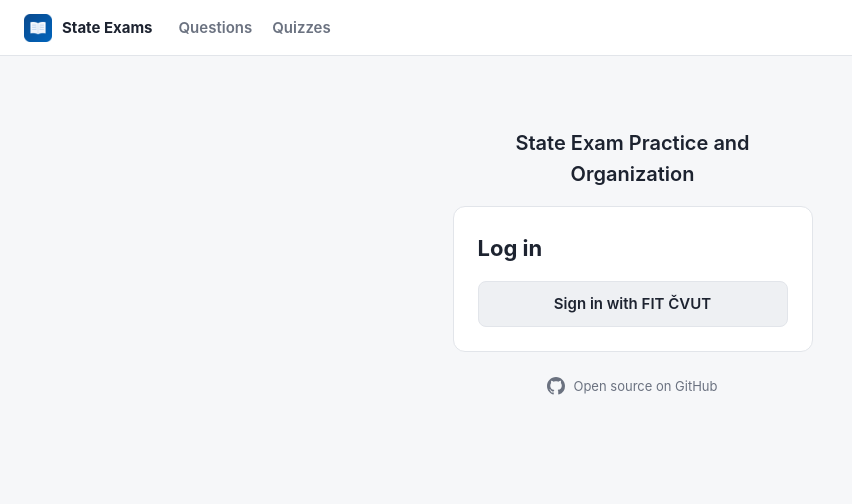
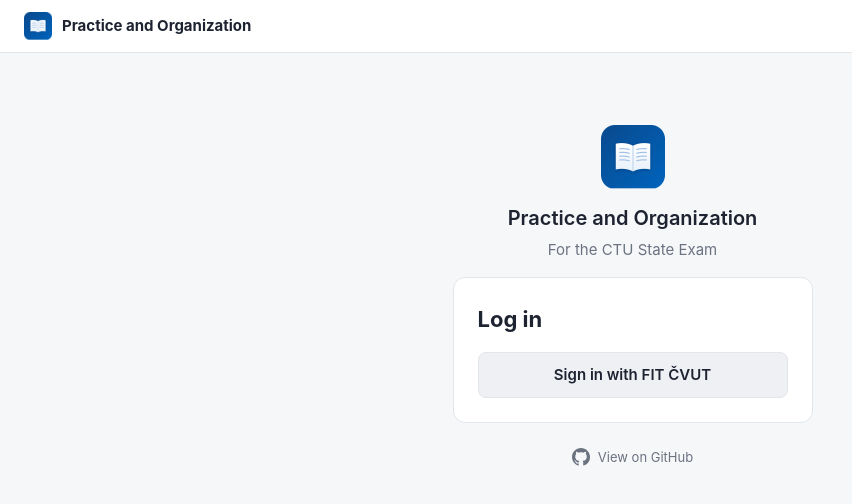
Before and after one commit to YannickGibson/ctu-state-exam, a React (Vite) app in the folder client/: page /login in a window 1280 px wide. Shown: the top 504 px of the page, without its empty margins (0-852 px from the left). Built offline with nearby package versions, Linux system fonts and the light colour scheme; no server answers.

Commit message:
UI Updates

```diff
--- a/client/index.html
+++ b/client/index.html
@@ -3,9 +3,9 @@
   <head>
     <meta charset="UTF-8" />
     <meta name="viewport" content="width=device-width, initial-scale=1.0" />
-    <link rel="icon" type="image/png" href="/icon-512.png" />
+    <link rel="icon" type="image/svg+xml" href="/icon.svg" />
     <link rel="apple-touch-icon" href="/icon-512.png" />
-    <title>CTU State Exams</title>
+    <title>Practice and Organization</title>
   </head>
   <body>
     <div id="root"></div>
--- a/client/src/App.jsx
+++ b/client/src/App.jsx
@@ -26,27 +26,17 @@
     <header className="app-header">
       <div className="app-brand">
         <img className="app-logo" src="/icon-512.png" alt="" width="28" height="28" />
-        <span className="app-title">State Exams</span>
+        <span className="app-title">Practice and Organization</span>
       </div>
+      {session && (
         <nav>
           <NavLink to="/questions" end>Questions</NavLink>
           <NavLink to="/quizzes" end>Quizzes</NavLink>
           {profile?.show_leaderboard && (
             <NavLink to="/leaderboard">Leaderboard</NavLink>
           )}
-        {session && (
-          <a
-            className="header-oss"
-            href="https://github.com/YannickGibson/ctu-state-exam"
-            target="_blank"
-            rel="noopener noreferrer"
-            title="Open source on GitHub"
-            aria-label="Open source on GitHub"
-          >
-            <GitHubMark size={18} />
-          </a>
+        </nav>
       )}
-      </nav>
       <div className="header-spacer" />
       {session && (
         <div className="header-user">
--- a/client/src/pages/LeaderboardPage.jsx
+++ b/client/src/pages/LeaderboardPage.jsx
@@ -10,7 +10,7 @@
   const [error, setError] = useState(null);
 
   useEffect(() => {
-    document.title = 'Leaderboard · SZZ Study';
+    document.title = 'Leaderboard';
     Promise.all([getLeaderboard(), getQuestions()])
       .then(([lb, qs]) => {
         setEntries(lb);
--- a/client/src/pages/LoginPage.jsx
+++ b/client/src/pages/LoginPage.jsx
@@ -1,4 +1,4 @@
-import { useState } from 'react';
+import { useEffect, useState } from 'react';
 import { Link, useLocation, useNavigate } from 'react-router-dom';
 import { useAuth } from '../auth/AuthContext.jsx';
 import GitHubMark from '../components/GitHubMark.jsx';
@@ -17,6 +17,10 @@
   const [error, setError] = useState(null);
   const [busy, setBusy] = useState(false);
 
+  useEffect(() => {
+    document.title = 'Practice and Organization';
+  }, []);
+
   async function submit(e) {
     e.preventDefault();
     setError(null);
@@ -33,7 +37,15 @@
 
   return (
     <>
-      <h2 className="auth-tagline">State Exam Practice and Organization</h2>
+      <img
+        className="auth-logo"
+        src="/icon-512.png"
+        alt=""
+        width="64"
+        height="64"
+      />
+      <h2 className="auth-tagline">Practice and Organization</h2>
+      <p className="auth-subtitle">For the CTU State Exam</p>
       <div className="auth-card">
         <h1>Log in</h1>
         <a className="auth-sso" href="/api/auth/fit/start">
@@ -81,7 +93,7 @@
         rel="noopener noreferrer"
       >
         <GitHubMark size={18} />
-        <span>Open source on GitHub</span>
+        <span>View on GitHub</span>
       </a>
     </>
   );
--- a/client/src/pages/QuestionsPage.jsx
+++ b/client/src/pages/QuestionsPage.jsx
@@ -14,7 +14,7 @@
   const [search, setSearch] = useState('');
 
   useEffect(() => {
-    document.title = 'Questions · State Exams';
+    document.title = 'Questions';
     getQuestions()
       .then(setQuestions)
       .catch((e) => setError(e.message))
--- a/client/src/pages/QuizzesPage.jsx
+++ b/client/src/pages/QuizzesPage.jsx
@@ -8,7 +8,7 @@
   const [loading, setLoading] = useState(true);
 
   useEffect(() => {
-    document.title = 'Quizzes · SZZ Study';
+    document.title = 'Quizzes';
     getQuizzes()
       .then(setQuizzes)
       .catch((e) => setError(e.message))
--- a/client/src/pages/SignupPage.jsx
+++ b/client/src/pages/SignupPage.jsx
@@ -1,4 +1,4 @@
-import { useState } from 'react';
+import { useEffect, useState } from 'react';
 import { Link, useNavigate } from 'react-router-dom';
 import { useAuth } from '../auth/AuthContext.jsx';
 import { validatePassword, validateUsername } from '../auth/validators.js';
@@ -15,6 +15,10 @@
   const [password, setPassword] = useState('');
   const [error, setError] = useState(null);
   const [busy, setBusy] = useState(false);
+
+  useEffect(() => {
+    document.title = 'Practice and Organization';
+  }, []);
 
   async function submit(e) {
     e.preventDefault();
@@ -54,7 +58,15 @@
 
   return (
     <>
-      <h2 className="auth-tagline">State Exam Practice and Organization</h2>
+      <img
+        className="auth-logo"
+        src="/icon-512.png"
+        alt=""
+        width="64"
+        height="64"
+      />
+      <h2 className="auth-tagline">Practice and Organization</h2>
+      <p className="auth-subtitle">For the CTU State Exam</p>
       <div className="auth-card">
         <h1>Create account</h1>
         <a className="auth-sso" href="/api/auth/fit/start">
@@ -106,7 +118,7 @@
         rel="noopener noreferrer"
       >
         <GitHubMark size={18} />
-        <span>Open source on GitHub</span>
+        <span>View on GitHub</span>
       </a>
     </>
   );
--- a/client/src/styles.css
+++ b/client/src/styles.css
@@ -124,26 +124,27 @@
 .header-spacer { flex: 1; }
 .header-user { display: flex; align-items: center; gap: 10px; }
 .header-user button { padding: 5px 10px; font-size: 13px; }
-.app-header nav a.header-oss {
-  display: inline-flex;
-  align-items: center;
-  justify-content: center;
-  color: var(--muted);
-  text-decoration: none;
-  padding: 6px;
-  border-radius: 50%;
-  line-height: 0;
-}
-.app-header nav a.header-oss.active { border-bottom: none; }
-.app-header nav a.header-oss:hover { color: var(--text); background: var(--surface-2); }
 
 /* ---- auth pages ---- */
+.auth-logo {
+  display: block;
+  width: 64px;
+  height: 64px;
+  margin: 48px auto 0;
+}
 .auth-tagline {
   max-width: 360px;
-  margin: 48px auto 0;
+  margin: 14px auto 0;
   text-align: center;
   font-size: 20px;
   font-weight: 600;
+}
+.auth-subtitle {
+  max-width: 360px;
+  margin: 4px auto 0;
+  text-align: center;
+  font-size: 15px;
+  color: var(--muted);
 }
 .auth-card {
   max-width: 360px;
@@ -195,7 +196,7 @@
   align-items: center;
   justify-content: center;
   gap: 8px;
-  max-width: 360px;
+  width: fit-content;
   margin: 16px auto 24px;
   padding: 8px 12px;
   color: var(--muted);
@@ -203,7 +204,7 @@
   text-decoration: none;
   border-radius: 8px;
 }
-.auth-oss:hover { color: var(--text); background: var(--surface-2); }
+.auth-oss:hover { color: var(--text); }
 .auth-oss svg { flex: 0 0 auto; }
 
 .app-main { max-width: 1000px; margin: 0 auto; padding: 24px; }
```
Also changed, not shown: client/public/icon-512.png, client/public/icon.svg (added). Lines whose indentation alone changed are shown as unchanged.
